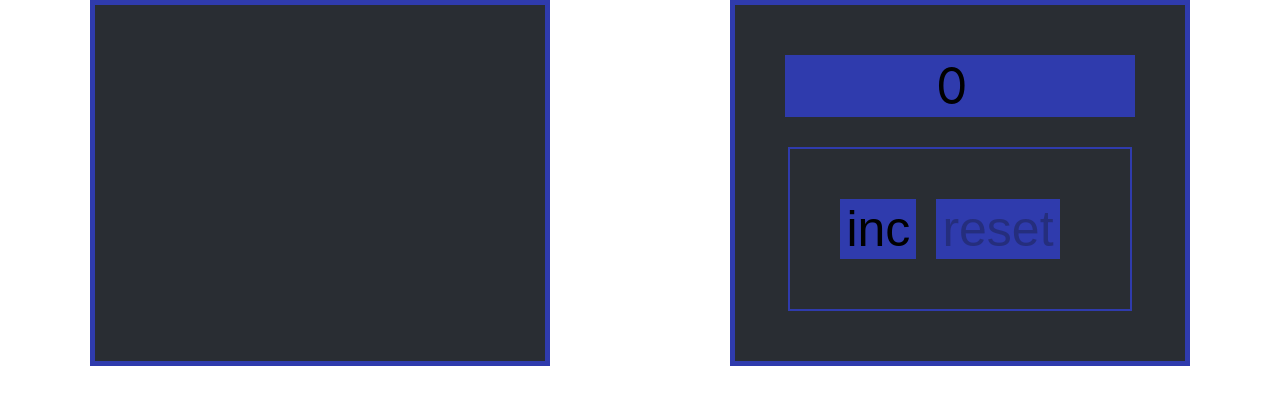
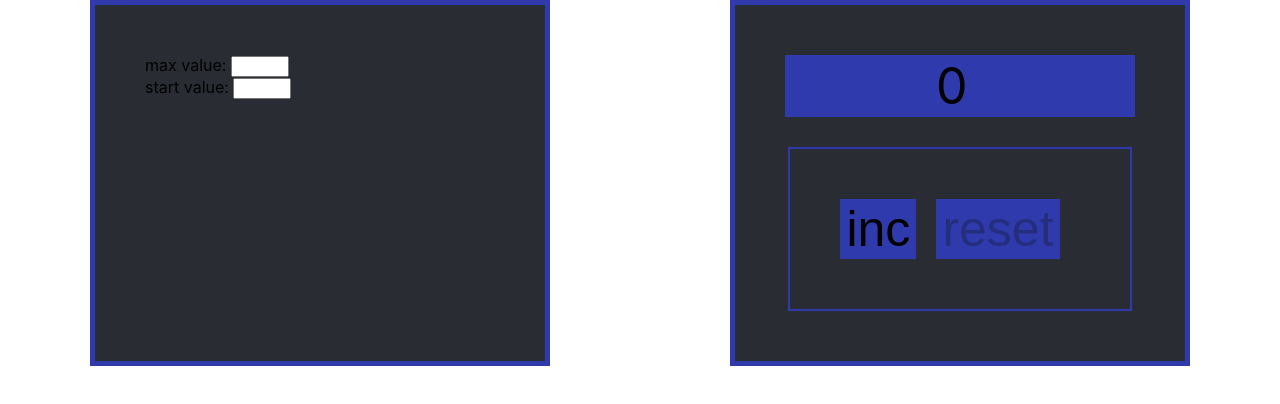
Before and after one commit to cros6y6raga/counter-crosbybraga, a React (Create React App) app: page / in a window 1280 px wide. Shown: the top 404 px of the page. Built offline with nearby package versions, Linux system fonts and the light colour scheme.

Commit message:
Created a minimum and a start value

```diff
--- a/src/App.css
+++ b/src/App.css
@@ -38,3 +38,16 @@
 .error {
     color: red;
 }
+
+.settingsValue {
+    display: flex;
+    flex-direction: column;
+}
+
+.settingsInput {
+    max-width: 50px;
+}
+.settingsMainSpan{
+    display: flex;
+    flex-direction: column;
+}
--- a/src/components/Settings.tsx
+++ b/src/components/Settings.tsx
@@ -3,7 +3,12 @@ import React from 'react';
 export const Settings = () => {
     return (
         <div className='settings'>
-
+            <div className='settingsValue'>
+                <div className='settingsMainSpan'>
+                    <span>max value: <input className='settingsInput' type="number"/></span>
+                    <span>start value: <input className='settingsInput' type="number"/></span>
+                </div>
+            </div>
         </div>
     );
 };
```
